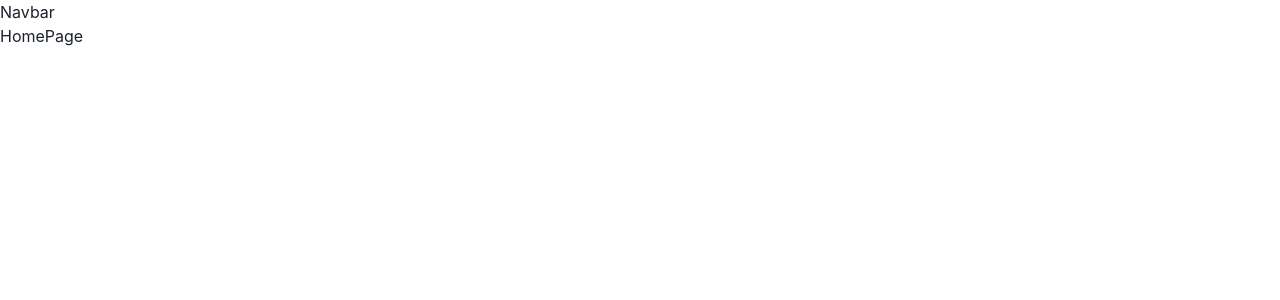
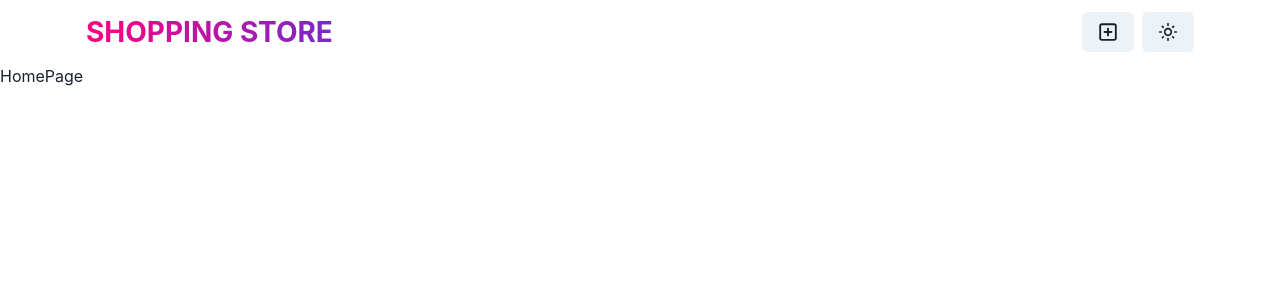
Before and after one commit to viraj-gunasekara/MERN_CRUD_App, a React (Vite) app in the folder frontend/: page / in a window 1280 px wide. Shown: the top 300 px of the page. Built offline with nearby package versions, Linux system fonts and the light colour scheme.

Commit message:
navbar set

```diff
--- a/frontend/src/components/Navbar.jsx
+++ b/frontend/src/components/Navbar.jsx
@@ -1,9 +1,47 @@
-import React from 'react'
+import React from "react";
+import { Button, Container, Flex, HStack, Link, Text } from "@chakra-ui/react";
+import { FaRegSquarePlus } from "react-icons/fa6";
+import { MdOutlineLightMode } from "react-icons/md";
 
 const Navbar = () => {
   return (
-    <div>Navbar</div>
-  )
-}
+    <Container maxW={"1140px"} px={4}>
+      <Flex
+        h={16}
+        alignItems={"center"}
+        justifyContent={"space-between"}
+        flexDir={{
+          base: "column",
+          sm: "row",
+        }}
+      >
+        <Text
+          bgGradient="linear(to-l, #7928CA, #FF0080)"
+          bgClip="text"
+          fontSize={{
+            base: "22",
+            sm: "28",
+          }}
+          fontWeight="bold"
+          textTransform={"uppercase"}
+          textAlign={"center"}
+        >
+          <Link to={"/"}>Shopping Store</Link>
+        </Text>
 
-export default Navbar
+        <HStack spacing={2} alignItems={"center"}>
+          <Link to={"/create"}>
+            <Button>
+              <FaRegSquarePlus fontSize={20} />
+            </Button>
+          </Link>
+          <Button>
+            <MdOutlineLightMode fontSize={20} />
+          </Button>
+        </HStack>
+      </Flex>
+    </Container>
+  );
+};
+
+export default Navbar;
--- a/frontend/src/main.jsx
+++ b/frontend/src/main.jsx
@@ -11,5 +11,5 @@
           <App />
       </ChakraProvider>
     </BrowserRouter>
-  </StrictMode>,
+  </StrictMode>
 )
--- a/package.json
+++ b/package.json
@@ -13,7 +13,8 @@
   "dependencies": {
     "dotenv": "^16.5.0",
     "express": "^5.1.0",
-    "mongoose": "^8.15.1"
+    "mongoose": "^8.15.1",
+    "react-icons": "^5.5.0"
   },
   "devDependencies": {
     "nodemon": "^3.1.10"
```
Also changed, not shown: 1 other file (tests, documents, lock files or other folders).
